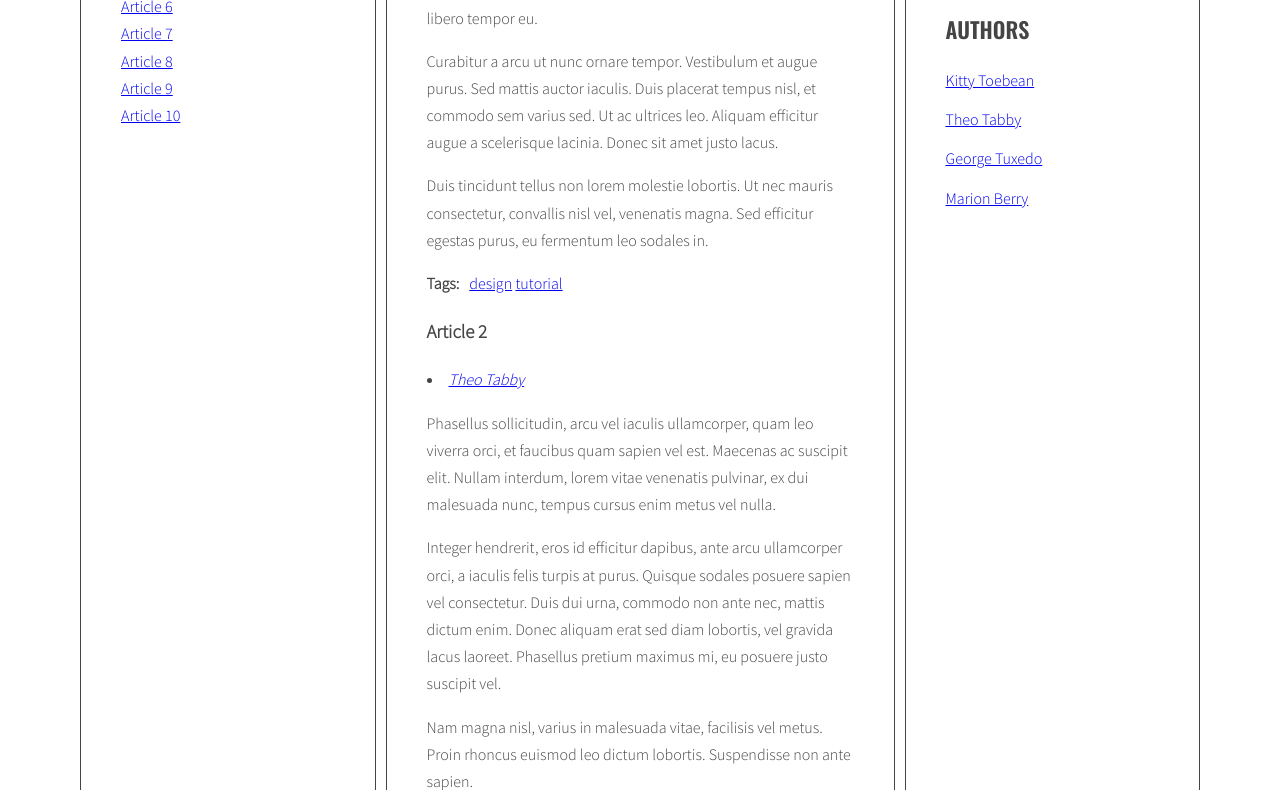
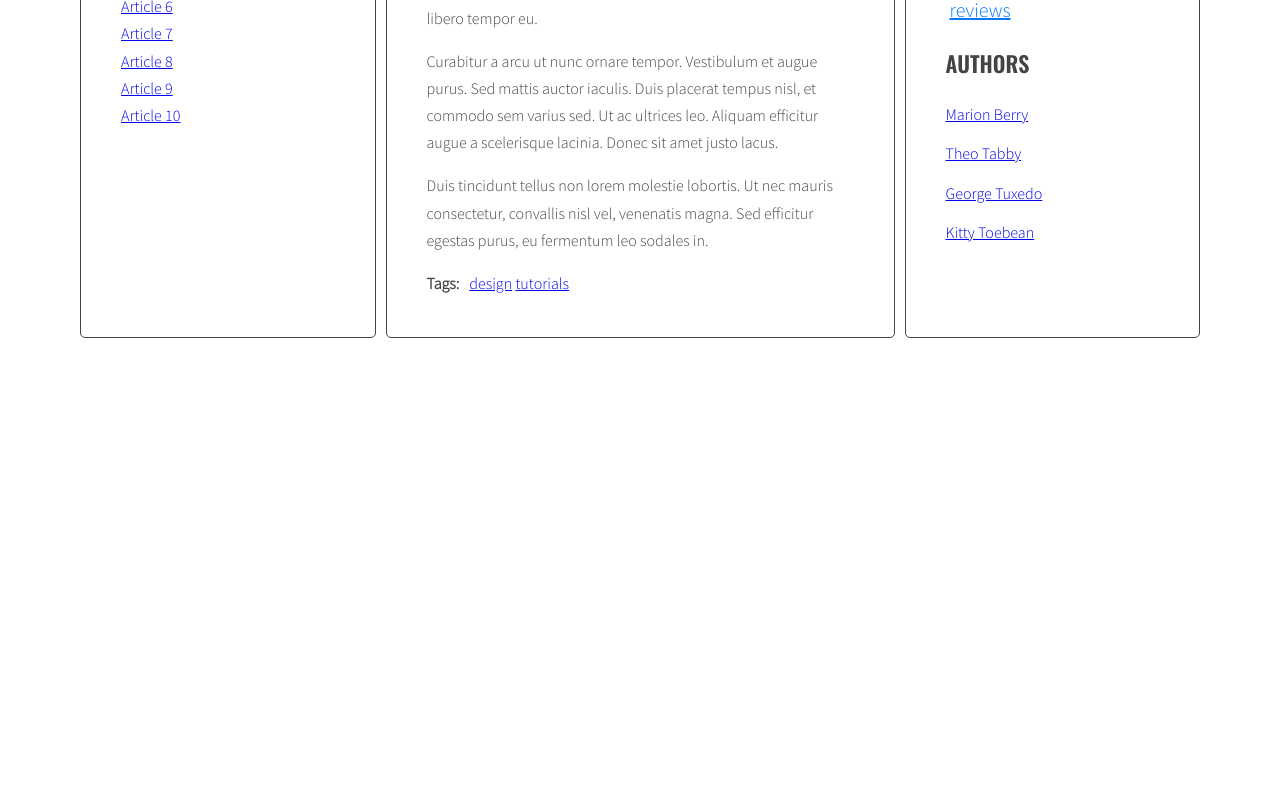
Before and after one commit to Shinjhin/javascript-blog, a website: page index.html in a window 1280 px wide. Shown: the part 501-1291 px from the top of the page. After the commit the page ends 847 px from the top, so only its background shows below. Drawn offline with nearby package versions, Linux system fonts and the light colour scheme.

Commit message:
add tags and authors to sidebard + fixes to index and scss

```diff
--- a/index.html
+++ b/index.html
@@ -16,7 +16,7 @@
         </ul>
       </aside>
       <section class="posts">
-        <article class="post active" id="article-1" data-tags="design tutorial" data-author="Marion Berry">
+        <article class="post active" id="article-1" data-tags="design tutorials" data-author="Marion Berry">
           <h3 class="post-title">Article 1</h3>
           <p class="post-author"></p>
           <div class="post-content">
@@ -30,7 +30,7 @@
             </ul>
           </div>
         </article>
-        <article class="post active" id="article-2" data-tags="news code" data-author="Theo Tabby">
+        <article class="post" id="article-2" data-tags="news code" data-author="Theo Tabby">
           <h3 class="post-title">Article 2</h3>
           <p class="post-author"></p>
           <div class="post-content">
@@ -44,7 +44,7 @@
             </ul>
           </div>
         </article>
-        <article class="post active" id="article-3" data-tags="news reviews design" data-author="George Tuxedo">
+        <article class="post" id="article-3" data-tags="news reviews design" data-author="George Tuxedo">
           <h3 class="post-title">Article 3</h3>
           <p class="post-author"></p>
           <div class="post-content">
@@ -58,7 +58,7 @@
             </ul>
           </div>
         </article>
-        <article class="post active" id="article-4" data-tags="tutorials code design" data-author="Kitty Toebean">
+        <article class="post" id="article-4" data-tags="tutorials code design" data-author="Kitty Toebean">
           <h3 class="post-title">Article 4</h3>
           <p class="post-author"></p>
           <div class="post-content">
@@ -72,7 +72,7 @@
             </ul>
           </div>
         </article>
-        <article class="post active" id="article-5" data-tags="reviews design" data-author="Marion Berry">
+        <article class="post" id="article-5" data-tags="reviews design" data-author="Marion Berry">
           <h3 class="post-title">Article 5</h3>
           <p class="post-author"></p>
           <div class="post-content">
@@ -86,7 +86,7 @@
             </ul>
           </div>
         </article>
-        <article class="post active" id="article-6" data-tags="reviews code" data-author="George Tuxedo">
+        <article class="post" id="article-6" data-tags="reviews code" data-author="George Tuxedo">
           <h3 class="post-title">Article 6</h3>
           <p class="post-author"></p>
           <div class="post-content">
@@ -100,7 +100,7 @@
             </ul>
           </div>
         </article>
-        <article class="post active" id="article-7" data-tags="code news" data-author="Kitty Toebean">
+        <article class="post" id="article-7" data-tags="code news" data-author="Kitty Toebean">
           <h3 class="post-title">Article 7</h3>
           <p class="post-author"></p>
           <div class="post-content">
@@ -114,7 +114,7 @@
             </ul>
           </div>
         </article>
-        <article class="post active" id="article-8" data-tags="news design tutorials" data-author="Theo Tabby">
+        <article class="post" id="article-8" data-tags="news design tutorials" data-author="Theo Tabby">
           <h3 class="post-title">Article 8</h3>
           <p class="post-author"></p>
           <div class="post-content">
@@ -128,7 +128,7 @@
             </ul>
           </div>
         </article>
-        <article class="post active" id="article-9" data-tags="news tutorials" data-author="Marion Berry">
+        <article class="post" id="article-9" data-tags="news tutorials" data-author="Marion Berry">
           <h3 class="post-title">Article 9</h3>
           <p class="post-author"></p>
           <div class="post-content">
@@ -142,7 +142,7 @@
             </ul>
           </div>
         </article>
-        <article class="post active" id="article-10" data-tags="code design news reviews" data-author="George Tuxedo">
+        <article class="post" id="article-10" data-tags="code design news reviews" data-author="George Tuxedo">
           <h3 class="post-title">Article 10</h3>
           <p class="post-author"></p>
           <div class="post-content">
--- a/js/script.js
+++ b/js/script.js
@@ -5,7 +5,6 @@ function titleClickHandler(event) {
   event.preventDefault();
 
   const clickedElement = this;
-  console.log('Link was clicked!');
 
 
   /* remove class 'active' from all article links  */
@@ -15,7 +14,6 @@ function titleClickHandler(event) {
   }
 
   /* add class 'active' to the clicked link */
-  console.log('clickedElement:', clickedElement);
   clickedElement.classList.add('active');
 
   /* remove class 'active' from all articles */
@@ -26,12 +24,10 @@ function titleClickHandler(event) {
 
   /* get 'href' attribute from the clicked link */
   const articleSelector = clickedElement.getAttribute('href');
-  console.log(articleSelector);
 
 
   /* find the correct article using the selector (value of 'href' attribute) */
   const targetArticle = document.querySelector(articleSelector);
-  console.log(targetArticle);
 
   /* add class 'active' to the correct article */
   targetArticle.classList.add('active');
@@ -42,16 +38,19 @@ const optArticleSelector = '.post',
   optTitleSelector = '.post-title',
   optTitleListSelector = '.titles',
   optArticleTagsSelector = '.post-tags .list',
-  optArticleAuthorSelector = '.post-author';
+  optArticleAuthorSelector = '.post-author',
+  optTagsListSelector = '.tags.list',
+  optCloudClassCount = '5',
+  optCloudClassPrefix = 'tag-size-',
+  optAuthorsListSelector = '.authors';
 
-// -----------------------------------------------------------------------------------------------------------------------------------------------------------------------
+// ------------------------------------------------------------------
 
 function generateTitleLinks(customSelector = ''){
 
   /* remove contents of titleList */
   const titleList = document.querySelector(optTitleListSelector);
   titleList.innerHTML = '';
-  console.log(titleList);
 
   /* for each article */
   const articles = document.querySelectorAll(optArticleSelector + customSelector);
@@ -81,10 +80,47 @@ function generateTitleLinks(customSelector = ''){
 
 generateTitleLinks();
 
-// -----------------------------------------------------------------------------------------------------------------------------------------------------------------------
+// ---------------------------------------------------------------
+
+function calculateTagsParams(tags) {
+
+  const params = {max: 0, min: 999999};
+
+  for(let tag in tags){
+    console.log(tag + ' is used ' + tags[tag] + ' times');
+    if(tags[tag] > params.max){
+      params.max = tags[tag];
+    }
+    if(tags[tag] < params.min){
+      params.min = tags[tag];
+    }
+  }
+
+  return params;
+}
+
+//----------------------------------------------------------------
+
+function calculateTagClass(count, params){
+
+  const normalizedCount = count - params.min;
+
+  const normalizedMax = params.max - params.min;
+
+  const percentage = normalizedCount / normalizedMax;
+
+  const classNumber = Math.floor( percentage * (optCloudClassCount - 1) + 1 );
+
+
+  return optCloudClassPrefix + classNumber;
+
+}
+
+// ----------------------------------------------------------------
 
 function generateTags(){
-
+  /* [NEW] create a new variable allTags with an empty object */
+  let allTags = {};
   /* find all articles */
   const articles = document.querySelectorAll(optArticleSelector);
 
@@ -92,7 +128,7 @@ function generateTags(){
   for(let article of articles){
 
     /* find tags wrapper */
-    const tagList = article.querySelector(optArticleTagsSelector);
+    const titleList = article.querySelector(optArticleTagsSelector);
 
     /* make html variable with empty string */
     let html = '';
@@ -111,16 +147,44 @@ function generateTags(){
 
       /* add generated code to html variable */
       html = html + tagLinkHTML;
+
+
+
+      if(!allTags.hasOwnProperty(tag)){
+
+        allTags[tag] = 1;
+      } else {
+        allTags[tag]++;
+      }
+
     }
 
     /* insert HTML of all the links into the tags wrapper */
-    tagList.innerHTML = html;
+     titleList.innerHTML = html;
   }
+  /* [NEW] find list of tags in right column */
+  const tagList = document.querySelector(optTagsListSelector);
+
+  const tagsParams = calculateTagsParams(allTags);
+  console.log('tagsParams:', tagsParams);
+
+  /* [NEW] create variable for all links HTML code */
+  let allTagsHTML = '';
+
+  /* [NEW] START LOOP: for each tag in allTags: */
+  for(let tag in allTags){
+    /* [NEW] generate code of a link and add it to allTagsHTML */
+    const tagLinkHTML = '<li><a class="' + calculateTagClass(allTags[tag], tagsParams) + '" href="#tag-' + tag + '">' + tag + '</a></li>';
+
+    allTagsHTML += tagLinkHTML;
+    console.log('taglinkHTML:', tagLinkHTML);
+  }
+  /* [NEW] add html from allTagsHTML to tagList */
+  tagList.innerHTML = allTagsHTML;
 }
-
 generateTags();
 
-// -----------------------------------------------------------------------------------------------------------------------------------------------------------------------
+// -----------------------------------------------------------------------
 
 function tagClickHandler(event){
 
@@ -156,7 +220,7 @@ function tagClickHandler(event){
   generateTitleLinks('[data-tags~="' + tag + '"]');
 }
 
-// -----------------------------------------------------------------------------------------------------------------------------------------------------------------------
+// ------------------------------------------------------------------
 
 function addClickListenersToTags(){
 
@@ -171,25 +235,83 @@ function addClickListenersToTags(){
 
 addClickListenersToTags();
 
-// -----------------------------------------------------------------------------------------------------------------------------------------------------------------------
+// -------------------------------------------------------------------------
+
+function calculateAuthorParams(authors) {
+
+  const authorParams = {max: 0, min: 999999};
+
+  for(let author in authors){
+    console.log(author + ' is used ' + authors[author] + ' times');
+    if(authors[author] > authorParams.max){
+      authorParams.max = authors[author];
+    }
+    if(authors[author] < authorParams.min){
+      authorParams.min = authors[author];
+    }
+  }
+
+  return authorParams;
+}
+
+// -------------------------------------------------------------------------
 
 function generateAuthors(){
 
+  //NEW
+  let allAuthors = {};
+
   const articles = document.querySelectorAll(optArticleSelector);
+
   for(let article of articles){
-    const authorList = article.querySelector(optArticleAuthorSelector);
+
+    const titleList = article.querySelector(optArticleAuthorSelector);
+
     let html = '';
-    const author = article.getAttribute('data-author');
-    const authorLinkHTML = '<li><a href="#author-' + author + '"><span>' + author + '</span></a></li> ';
+
+    const authorTags = article.getAttribute('data-author');
+
+    const authorLinkHTML = '<li><a href="#author-' + authorTags + '"><span>' + authorTags + '</span></a></li>';
+
     html = html + authorLinkHTML;
-    authorList.innerHTML = html;
+
+    //NEW
+    if(!allAuthors.hasOwnProperty[authorTags]){
+
+      allAuthors[authorTags] = 1;
+
+    } else {
+
+      allAuthors[authorTags]++;
+
+    }
+
+    titleList.innerHTML = html;
+
   }
+
+  const authorsList = document.querySelector(optAuthorsListSelector);
+
+  const authorParams = calculateAuthorParams(allAuthors);
+
+  let allAuthorsHTML = '';
+
+  for(let author in allAuthors){
+
+    const authorLinkHTML = '<li><a href="#author-' + author + '">' + author + '</a></li> ';
+
+    allAuthorsHTML += authorLinkHTML;
+    console.log('authorLinkHTML:', authorLinkHTML);
+
+  }
+
+  authorsList.innerHTML = allAuthorsHTML;
+
 }
-
 
 generateAuthors();
 
-// -----------------------------------------------------------------------------------------------------------------------------------------------------------------------
+// -----------------------------------------------------------------------------
 
 
 function authorClickHandler(event){
@@ -223,7 +345,7 @@ function authorClickHandler(event){
 }
 
 
-// -----------------------------------------------------------------------------------------------------------------------------------------------------------------------
+// ---------------------------------------------------------------------------
 
 
 
--- a/package.json
+++ b/package.json
@@ -12,7 +12,7 @@
     "test:html": "html-validate *.html",
     "test:js": "eslint js/",
     "build": "npm-run-all build:* test",
-    "build:sass": "sass sass:css",
+    "build:sass": "node-sass --output-style compact -o css sass",
     "build:autoprefixer": "postcss css/*.css --use autoprefixer -d css",
     "build-dev": "npm-run-all build-dev:sass build:autoprefixer",
     "build-dev:sass": "sass sass:css",
@@ -28,11 +28,15 @@
     "browser-sync": "^2.27.7",
     "eslint": "^8.5.0",
     "mkdirp": "^1.0.4",
+    "html-validate": "^2.8.0",
     "node-sass": "^6.0.1",
     "npm-run-all": "^4.1.5",
     "onchange": "^7.1.0",
     "postcss": "^8.2.6",
     "postcss-cli": "^8.3.1",
     "task-runner": "^0.0.8"
+  },
+  "dependencies": {
+    "sass": "^1.44.0"
   }
 }
--- a/sass/style.scss
+++ b/sass/style.scss
@@ -118,3 +118,35 @@ body {
     margin: 0 10px 0 0;
   }
 }
+
+/* Tags */
+
+.tag-size-1 {
+  font-size: 20px;
+  color: #0179ff;
+}
+
+.tag-size-2 {
+  font-size: 25px;
+  color: #0058d9;
+}
+
+.tag-size-3 {
+  font-size: 30px;
+  color: #0038be;
+}
+
+.tag-size-4 {
+  font-size: 35px;
+  color: #002287;
+}
+
+.tag-size-5 {
+  font-size: 40px;
+  color: #000069;
+}
+
+.tags li {
+  display: inline-block;
+  margin: 0 4px;
+}
```
Also changed, not shown: css/style.css.
